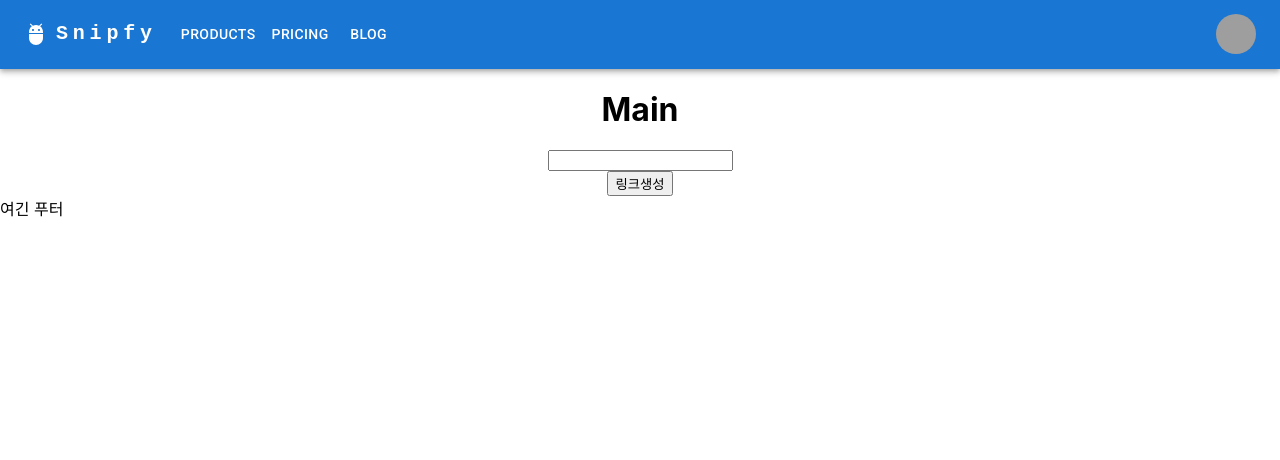
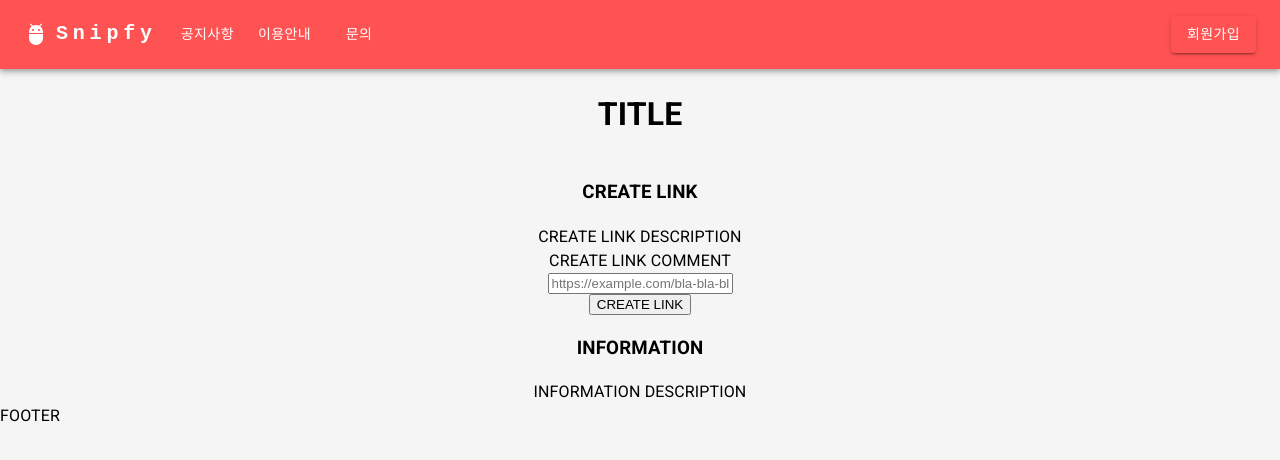
Before and after one commit to choewy/snipfy-web, a React (Create React App) app: page / in a window 1280 px wide. Shown: the top 460 px of the page. Built offline with nearby package versions, Linux system fonts and the light colour scheme; grey boxes are pictures that could not be loaded.

Commit message:
checkout

```diff
--- a/package.json
+++ b/package.json
@@ -29,10 +29,10 @@
     "react-dom": "^19.0.0",
     "react-router-dom": "^7.3.0",
     "react-scripts": "5.0.1",
-    "recoil": "^0.7.7",
     "typescript": "^4.9.5",
     "universal-cookie": "^7.2.2",
-    "web-vitals": "^2.1.4"
+    "web-vitals": "^2.1.4",
+    "zustand": "^5.0.3"
   },
   "devDependencies": {
     "@types/qrcode": "^1.5.5"
--- a/src/App.tsx
+++ /dev/null
@@ -1,10 +0,0 @@
-import Layout from './common/Layout';
-
-
-function App() {
-  return (
-    <Layout />
-  );
-}
-
-export default App;
--- /dev/null
+++ b/src/app.tsx
@@ -0,0 +1,19 @@
+import { RouterProvider } from 'react-router-dom';
+
+import { ThemeProvider, CssBaseline } from '@mui/material';
+
+import { ROUTER } from './router';
+import { useThemeStore } from './store/theme.store';
+
+function App() {
+  const theme = useThemeStore((state) => state.theme);
+
+  return (
+    <ThemeProvider theme={theme}>
+      <CssBaseline />
+      <RouterProvider router={ROUTER} />
+    </ThemeProvider>
+  );
+}
+
+export default App;
--- a/src/index.tsx
+++ b/src/index.tsx
@@ -6,36 +6,13 @@ import '@fontsource/roboto/500.css';
 import '@fontsource/roboto/700.css';
 
 import ReactDOM from 'react-dom/client';
-import { RouterProvider } from 'react-router-dom';
-import { RecoilRoot } from 'recoil';
-import { createTheme, ThemeProvider } from '@mui/material';
-import { ROUTER } from './Router';
+
 import reportWebVitals from './reportWebVitals';
+import App from './app';
 
 const root = ReactDOM.createRoot(document.getElementById('root') as HTMLElement);
-const theme = createTheme({
-  colorSchemes: { light: true, dark: true },
-  cssVariables: {
-    colorSchemeSelector: 'class',
-  },
-  breakpoints: {
-    values: {
-      xs: 0,
-      sm: 600,
-      md: 600,
-      lg: 1200,
-      xl: 1536,
-    },
-  },
-});
 
-root.render(
-  <RecoilRoot>
-    <ThemeProvider theme={theme}>
-      <RouterProvider router={ROUTER} />
-    </ThemeProvider>
-  </RecoilRoot>,
-);
+root.render(<App />);
 
 // If you want to start measuring performance in your app, pass a function
 // to log results (for example: reportWebVitals(console.log))
--- /dev/null
+++ b/src/pages/home/home.component.tsx
@@ -0,0 +1,145 @@
+import { MouseEvent, useState } from 'react';
+import { AppBar, Box, Button, Container, IconButton, Menu, MenuItem, Toolbar, Typography } from '@mui/material';
+import { Adb as AdbIcon, Menu as MenuIcon } from '@mui/icons-material';
+
+export class HomeComponent {
+  public static Header() {
+    const [anchorElement, setAnchorElement] = useState<null | HTMLElement>(null);
+
+    const handleOpenNavMenu = (e: MouseEvent<HTMLElement>) => {
+      setAnchorElement(e.currentTarget);
+    };
+
+    const handleCloseNavMenu = () => {
+      setAnchorElement(null);
+    };
+
+    return (
+      <AppBar position="static">
+        <Container maxWidth="xl">
+          <Toolbar disableGutters>
+            <AdbIcon sx={{ display: { xs: 'none', md: 'flex' }, mr: 1 }} />
+            <Typography
+              variant="h6"
+              noWrap
+              component="a"
+              href="/"
+              sx={{
+                mr: 2,
+                display: { xs: 'none', md: 'flex' },
+                fontFamily: 'monospace',
+                fontWeight: 700,
+                letterSpacing: '.3rem',
+                color: 'inherit',
+                textDecoration: 'none',
+              }}
+            >
+              Snipfy
+            </Typography>
+
+            <Box sx={{ flexGrow: 1, display: { xs: 'flex', md: 'none' } }}>
+              <IconButton size="large" aria-label="account of current user" aria-controls="menu-appbar" aria-haspopup="true" onClick={handleOpenNavMenu} color="inherit">
+                <MenuIcon />
+              </IconButton>
+              <Menu
+                id="menu-appbar"
+                anchorEl={anchorElement}
+                anchorOrigin={{
+                  vertical: 'bottom',
+                  horizontal: 'left',
+                }}
+                keepMounted
+                transformOrigin={{
+                  vertical: 'top',
+                  horizontal: 'left',
+                }}
+                open={!!anchorElement}
+                onClose={handleCloseNavMenu}
+                sx={{ display: { xs: 'block', md: 'none' } }}
+              >
+                <MenuItem onClick={handleCloseNavMenu}>
+                  <Typography sx={{ textAlign: 'center' }}>PAGE</Typography>
+                </MenuItem>
+              </Menu>
+            </Box>
+            <AdbIcon sx={{ display: { xs: 'flex', md: 'none' }, mr: 1 }} />
+            <Typography
+              variant="h5"
+              noWrap
+              component="a"
+              href="/"
+              sx={{
+                mr: 2,
+                display: { xs: 'flex', md: 'none' },
+                flexGrow: 1,
+                fontFamily: 'monospace',
+                fontWeight: 700,
+                letterSpacing: '.3rem',
+                color: 'inherit',
+                textDecoration: 'none',
+              }}
+            >
+              Snipfy
+            </Typography>
+            <Box sx={{ flexGrow: 1, gap: 1, display: { xs: 'none', md: 'flex' } }}>
+              <Button onClick={handleCloseNavMenu} sx={{ my: 2, color: 'white', display: 'block' }}>
+                공지사항
+              </Button>
+              <Button onClick={handleCloseNavMenu} sx={{ my: 2, color: 'white', display: 'block' }}>
+                이용안내
+              </Button>
+              <Button onClick={handleCloseNavMenu} sx={{ my: 2, color: 'white', display: 'block' }}>
+                문의
+              </Button>
+            </Box>
+            <Box sx={{ flexGrow: 0, gap: 1, display: { xs: 'none', md: 'flex' } }}>
+              <Button variant="outlined">로그인</Button>
+              <Button variant="contained">회원가입</Button>
+            </Box>
+          </Toolbar>
+        </Container>
+      </AppBar>
+    );
+  }
+
+  public static Title() {
+    return (
+      <div style={{ display: 'flex', flexDirection: 'column', alignItems: 'center' }}>
+        <h1>TITLE</h1>
+      </div>
+    );
+  }
+
+  public static Description() {
+    return (
+      <div style={{ display: 'flex', flexDirection: 'column', alignItems: 'center' }}>
+        <h3>DESCRIPTION</h3>
+      </div>
+    );
+  }
+
+  public static CreateLinkContent() {
+    return (
+      <div style={{ display: 'flex', flexDirection: 'column', alignItems: 'center' }}>
+        <h3>CREATE LINK</h3>
+        <span>CREATE LINK DESCRIPTION</span>
+        <label>CREATE LINK COMMENT</label>
+        <input type="text" placeholder="https://example.com/bla-bla-bla" />
+        <button>CREATE LINK</button>
+      </div>
+    );
+  }
+
+  public static InformationContent() {
+    return (
+      <div style={{ display: 'flex', flexDirection: 'column', alignItems: 'center' }}>
+        <h3>INFORMATION</h3>
+        <span>INFORMATION DESCRIPTION</span>
+      </div>
+    );
+  }
+
+  public static Footer() {
+    return <footer>FOOTER</footer>;
+  }
+}
--- /dev/null
+++ b/src/pages/home/home.page.tsx
@@ -0,0 +1,13 @@
+import { HomeComponent } from './home.component';
+
+export default function HomePage() {
+  return (
+    <>
+      <HomeComponent.Header />
+      <HomeComponent.Title />
+      <HomeComponent.CreateLinkContent />
+      <HomeComponent.InformationContent />
+      <HomeComponent.Footer />
+    </>
+  );
+}
--- a/src/Router.tsx
+++ b/src/router.tsx
@@ -1,24 +1,27 @@
-import { createBrowserRouter } from 'react-router-dom';
+import { createBrowserRouter, Outlet } from 'react-router-dom';
 
-import App from './App';
-import MainPage from './pages/Main';
-import NotFoundPage from './pages/NotFound';
+import App from './app';
 import LoginPage from './pages/Login';
 import SignPage from './pages/Sign/Sign';
+import HomePage from './pages/home/home.page';
+import NotFoundPage from './pages/not-found/not-found.page';
 
 export const ROUTER = createBrowserRouter(
   [
     {
-      element: <div>Landing Page</div>,
-      path: '/landing',
+      path: '',
+      element: <HomePage />,
     },
     {
-      element: <App />,
+      element: (
+        <div>
+          <div>LAYOUT</div>
+          <div>
+            <Outlet />
+          </div>
+        </div>
+      ),
       children: [
-        {
-          path: '',
-          element: <MainPage />,
-        },
         {
           path: 'login',
           element: <LoginPage />,
--- a/src/store/theme.store.ts
+++ b/src/store/theme.store.ts
@@ -1,14 +1,7 @@
-import { createTheme } from '@mui/material';
+import { create } from 'zustand';
+import { createTheme, ThemeOptions, Theme } from '@mui/material';
 
-import { atom, useRecoilValue } from 'recoil';
-
-export const themeStore = atom({
-  key: 'theme',
-  default: {
-    colorSchemes: { light: true, dark: true },
-    cssVariables: {
-      colorSchemeSelector: 'class',
-    },
+const DEFAULT_THEME_OPTIONS: ThemeOptions = {
   breakpoints: {
     values: {
       xs: 0,
@@ -18,11 +11,35 @@ export const themeStore = atom({
       xl: 1536,
     },
   },
+  palette: {
+    mode: 'light',
+    primary: {
+      main: '#ff5252',
+      light: '#ff5252',
+      dark: '#c62828',
     },
-});
+    secondary: {
+      main: '#ff5252',
+      light: '#ff5252',
+      dark: '#c62828',
+    },
+    background: {
+      default: '#f5f5f5',
+      paper: '#ffffff',
+    },
+    text: {
+      primary: '#000000',
+      secondary: '#000000',
+      disabled: '#000000',
+    },
+    divider: '#000000',
+  },
+};
 
-export const useTheme = () => {
-  const theme = useRecoilValue(themeStore);
-
-  return createTheme(theme);
-};
+export const useThemeStore = create<{
+  theme: Theme;
+  set: (themeOptions: ThemeOptions) => void;
+}>((set) => ({
+  theme: createTheme(DEFAULT_THEME_OPTIONS),
+  set: (themeOptions: ThemeOptions) => set({ theme: createTheme(themeOptions) }),
+}));
```
Also changed, not shown: .eslintrc.js (added), src/pages/not-found/not-found.page.tsx (renamed from src/pages/NotFound.tsx), 2 other files (tests, documents, lock files or other folders). Lines whose indentation alone changed are shown as unchanged.
